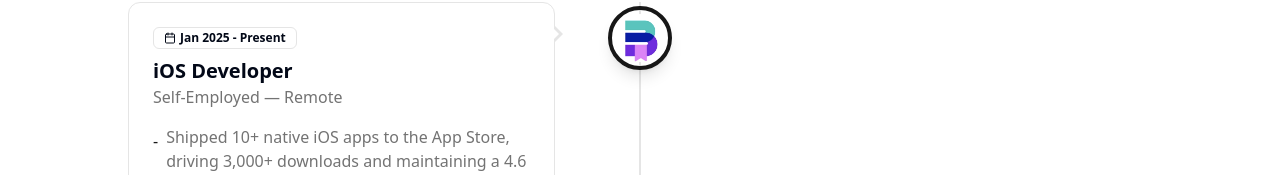
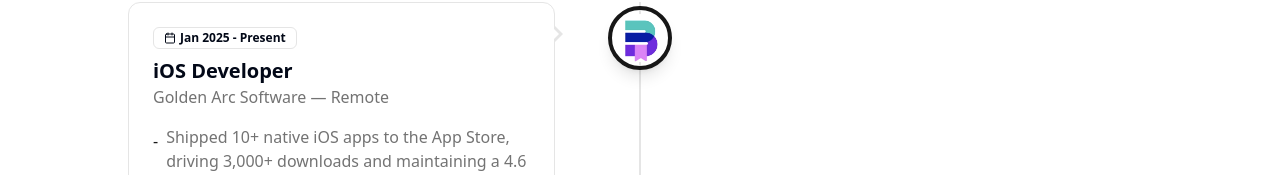
Before and after one commit to Abdalla2024/abdalla2024.github.io, a React (Vite) app: page / in a window 1280 px wide. Shown: the part 733-908 px from the top of the page. Built offline with nearby package versions, Linux system fonts and the light colour scheme.

Commit message:
Change to resume

```diff
--- a/src/App.tsx
+++ b/src/App.tsx
@@ -183,7 +183,7 @@ const portfolioData = {
     {
       id: 1,
       position: "iOS Developer",
-      company: "Self-Employed — Remote",
+      company: "Golden Arc Software — Remote",
       period: "Jan 2025 - Present",
       description: [
         "Shipped 10+ native iOS apps to the App Store, driving 3,000+ downloads and maintaining a 4.6 average rating",
```
Also changed, not shown: 1 other file (tests, documents, lock files or other folders).
